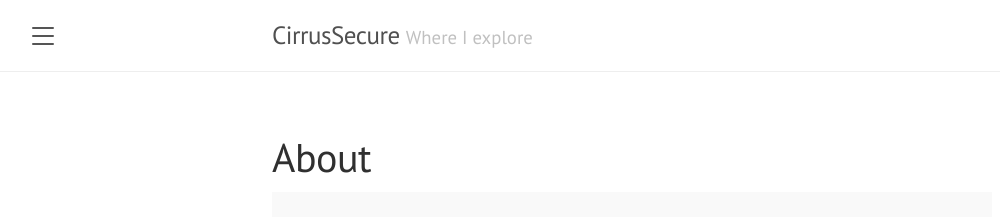
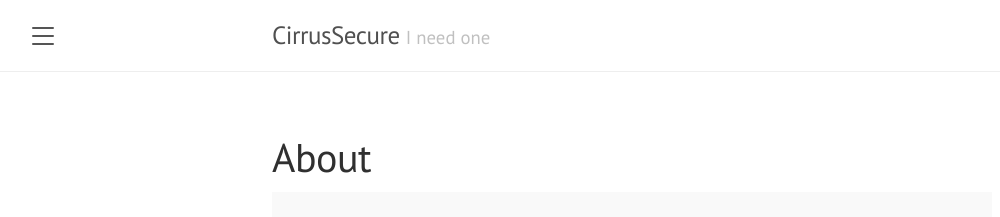
Before and after one commit to cirrussecure/lanyon-archive, a Jekyll site: the page built from about.md, in a window 1280 px wide. Shown: the top 217 px of the page, without its empty margins (8-1008 px from the left). Built offline with Jekyll 4.4.1, drawn with Linux system fonts in a browser that asks for light colours; some of the changed lines change nothing that is shown.

Commit message:
Update _config.yml

```diff
--- a/_config.yml
+++ b/_config.yml
@@ -1,17 +1,17 @@
 # Setup
 title:               CirrusSecure
-tagline:             'Where I explore'
-description:         'A reserved <a href="https://jekyllrb.com" target="_blank">Jekyll</a> theme that places the utmost gravity on content with a hidden drawer. Made by <a href="https://twitter.com/mdo" target="_blank">@mdo</a>.'
-url:                 http://lanyon.getpoole.com
+tagline:             'I need one'
+description:         'Any suggestions?'
+url:                 https://cirrussecure.github.io/
 baseurl:             ''
 paginate:            5
 permalink:           pretty
 
 # About/contact
 author:
-  name:              Mark Otto
-  url:               https://twitter.com/mdo
-  email:             markdotto@gmail.com
+  name:              CirrusSecure
+  url:               https://cirrussecure.github.io/
+  email:             cirrus.secure@gmail.com
 
 # Gems
 plugins:
```
